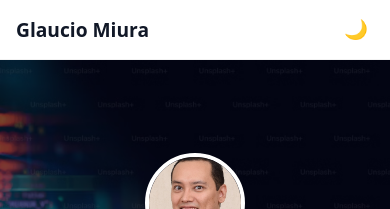
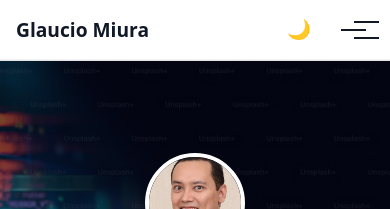
Before and after one commit to dllm03/dllm03.github.io, a Jekyll site: the page built from index.html, in a window 390 px wide. Shown: the top 209 px of the page. Built offline with Jekyll 4.4.1, drawn with Linux system fonts in a browser that asks for light colours.

Commit message:
bug mobile version

```diff
--- a/_includes/header.html
+++ b/_includes/header.html
@@ -8,5 +8,18 @@
     <a href="/blog">Blog</a>
   </nav>
 
-  <button id="theme-toggle" aria-label="Toggle dark mode">🌙</button>
+  <div class="header-controls">
+    <button id="theme-toggle" aria-label="Toggle dark mode">🌙</button>
+    <button id="mobile-menu-toggle" class="mobile-menu-btn" aria-label="Toggle menu">
+      <span class="hamburger"></span>
+    </button>
+  </div>
 </header>
+
+<!-- Mobile Navigation -->
+<nav class="mobile-nav" id="mobile-nav">
+  <a href="/">Home</a>
+  <a href="/about">About</a>
+  <a href="/projects">Projects</a>
+  <a href="/blog">Blog</a>
+</nav>
--- a/assets/css/styles.css
+++ b/assets/css/styles.css
@@ -66,11 +66,113 @@ a:hover {
   font-weight: 500;
 }
 
+.header-controls {
+  display: flex;
+  align-items: center;
+  gap: 1rem;
+}
+
 #theme-toggle {
   background: none;
   border: none;
   font-size: 1.2rem;
   cursor: pointer;
+}
+
+/* Mobile Menu Button (Hidden on desktop) */
+.mobile-menu-btn {
+  display: none;
+  background: none;
+  border: none;
+  cursor: pointer;
+  padding: 0.5rem;
+  z-index: 101;
+}
+
+.hamburger {
+  display: block;
+  width: 25px;
+  height: 2px;
+  background: var(--text);
+  position: relative;
+  transition: background 0.3s ease;
+}
+
+.hamburger::before,
+.hamburger::after {
+  content: '';
+  position: absolute;
+  width: 25px;
+  height: 2px;
+  background: var(--text);
+  transition: transform 0.3s ease;
+}
+
+.hamburger::before {
+  top: -8px;
+}
+
+.hamburger::after {
+  top: 8px;
+}
+
+/* Hamburger animation when menu is open */
+.mobile-menu-btn.active .hamburger {
+  background: transparent;
+}
+
+.mobile-menu-btn.active .hamburger::before {
+  transform: rotate(45deg) translate(5px, 6px);
+}
+
+.mobile-menu-btn.active .hamburger::after {
+  transform: rotate(-45deg) translate(5px, -6px);
+}
+
+/* Mobile Navigation (Hidden by default) */
+.mobile-nav {
+  display: none;
+  position: fixed;
+  top: 60px;
+  left: 0;
+  right: 0;
+  background: var(--bg);
+  border-bottom: 1px solid rgba(0,0,0,0.1);
+  z-index: 99;
+  max-height: 0;
+  overflow: hidden;
+  transition: max-height 0.3s ease;
+}
+
+.mobile-nav.active {
+  max-height: 300px;
+  box-shadow: 0 4px 6px rgba(0,0,0,0.1);
+}
+
+.mobile-nav a {
+  display: block;
+  padding: 1rem 2rem;
+  color: var(--text);
+  text-decoration: none;
+  font-weight: 500;
+  border-bottom: 1px solid rgba(0,0,0,0.05);
+  transition: background 0.2s ease;
+}
+
+.mobile-nav a:hover {
+  background: var(--card);
+}
+
+.mobile-nav a:last-child {
+  border-bottom: none;
+}
+
+[data-theme="dark"] .mobile-nav {
+  border-bottom-color: rgba(255,255,255,0.1);
+}
+
+[data-theme="dark"] .mobile-nav a {
+  border-bottom-color: rgba(255,255,255,0.05);
 }
 
 /* =========================
@@ -587,8 +689,19 @@ a:hover {
     padding: 1rem;
   }
 
+  /* Hide desktop navigation */
   .nav {
     display: none;
+  }
+
+  /* Show mobile menu button */
+  .mobile-menu-btn {
+    display: block;
+  }
+
+  /* Show mobile navigation */
+  .mobile-nav {
+    display: block;
   }
 
   .hero {
```
Also changed, not shown: _layouts/default.html (+29 -0 lines).
